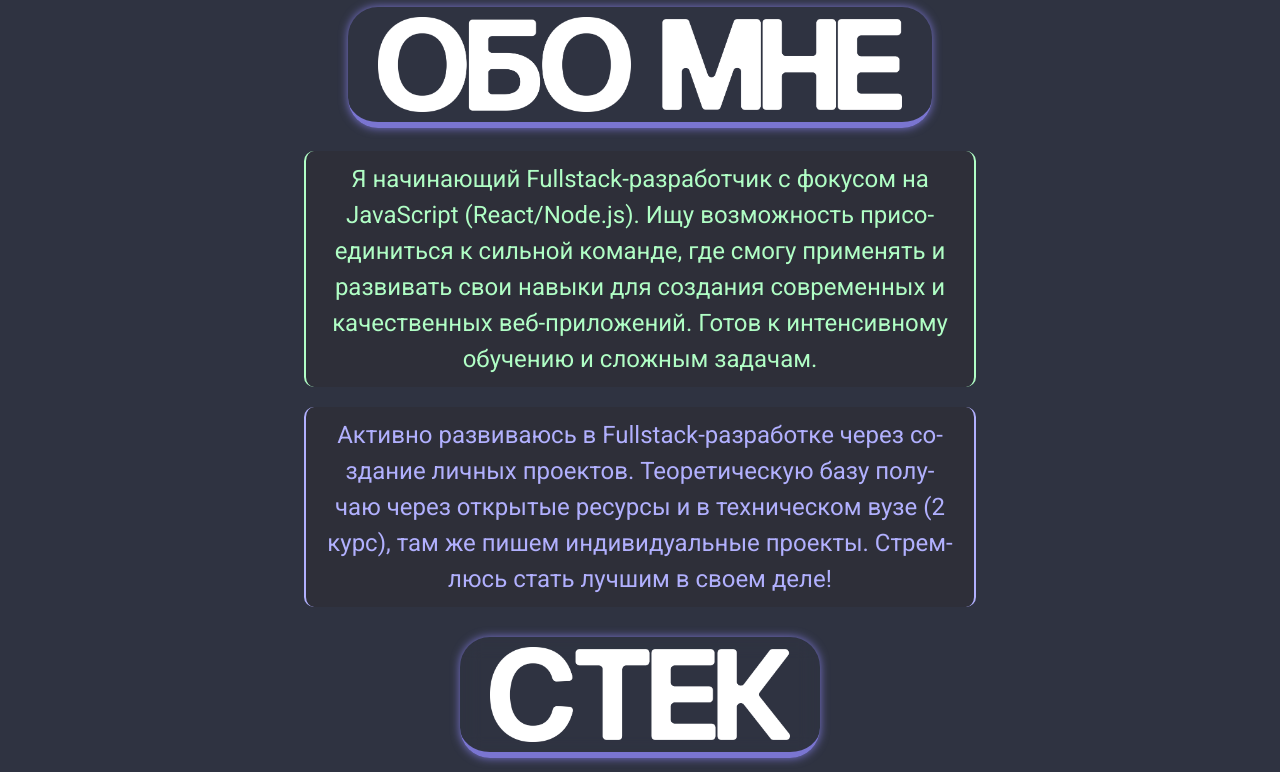
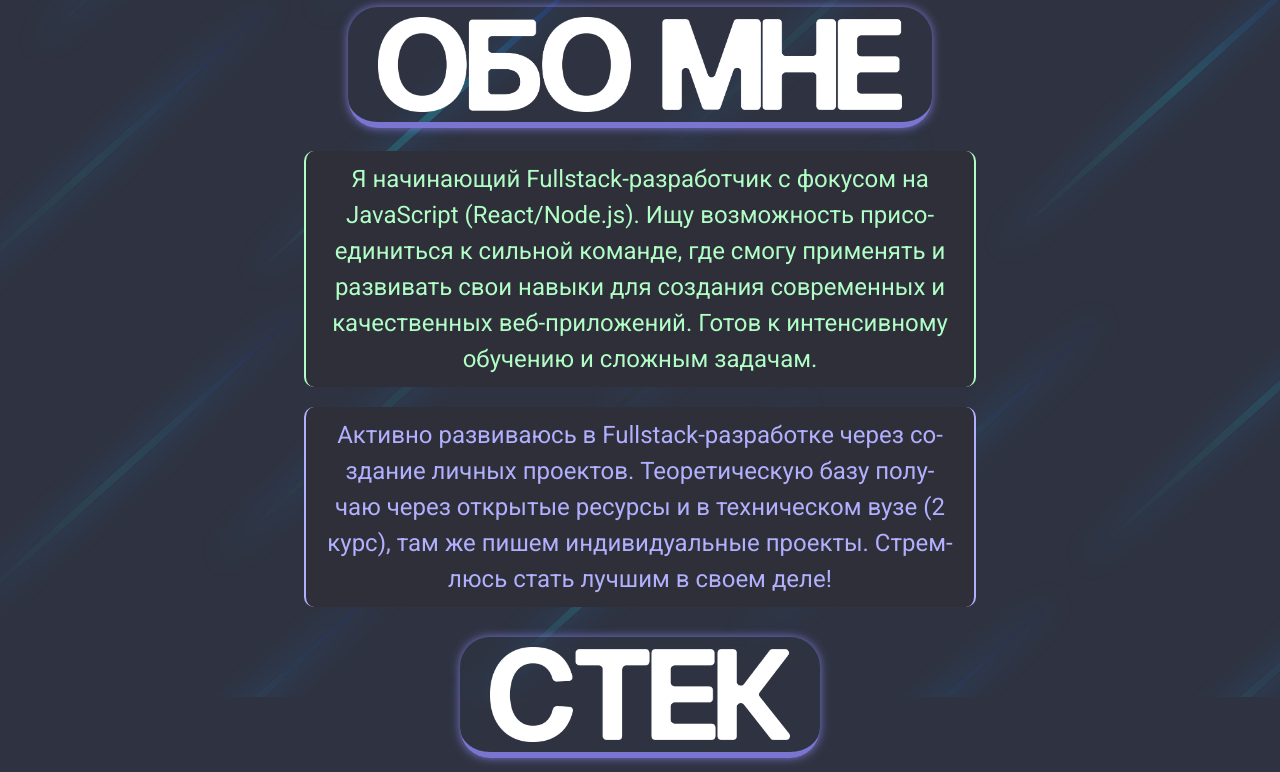
Before and after one commit to KytakBR/Portfolio, a plain HTML site: page index.html in a window 1280 px wide. Shown: the part 103-875 px from the top of the page. Drawn offline with nearby package versions, Linux system fonts and the light colour scheme; a web font is replaced by a local one.

Commit message:
Update background

```diff
--- a/index.html
+++ b/index.html
@@ -17,6 +17,7 @@
     <link rel="stylesheet" href="static/css/style.css" />
   </head>
   <body>
+    <div class="background"></div>
     <header>
       <div class="light-border"></div>
       <div class="header">
@@ -107,9 +108,7 @@
           <div><img src="static/image/projects.png" alt="projects" /></div>
         </div>
         <div class="swiper">
-          <!-- Additional required wrapper -->
           <div class="swiper-wrapper">
-            <!-- Slides -->
             <div class="swiper-slide">
               <div class="swiper-slide-div">
                 <div class="swiper-slide-img blockchat">
@@ -188,9 +187,7 @@
                   </span>
                 </div>
                 <div class="projects-btn">
-                  <a href="" target="_blank"
-                    >Посетить сайт</a
-                  >
+                  <a href="" target="_blank">Посетить сайт</a>
                 </div>
               </div>
             </div>
@@ -209,9 +206,7 @@
                   </span>
                 </div>
                 <div class="projects-btn">
-                  <a href="" target="_blank"
-                    >Посетить сайт</a
-                  >
+                  <a href="" target="_blank">Посетить сайт</a>
                 </div>
               </div>
             </div>
--- a/static/css/style.css
+++ b/static/css/style.css
@@ -399,6 +399,19 @@ header a {
   display: none;
 }
 
+.background {
+  width: 100vw;
+  height: 100vh;
+  position: fixed;
+  z-index: -1;
+  background-image: url("../image/Frame\ 4.svg");
+  background-position: center;
+  background-repeat: no-repeat;
+  background-size: cover;
+  opacity: 0.4;
+  /* filter: blur(10px); */
+}
+
 @keyframes sliden {
   from {
     left: 14%;
```
Also changed, not shown: static/image/Frame 4.svg (added), static/image/link.svg (deleted).
